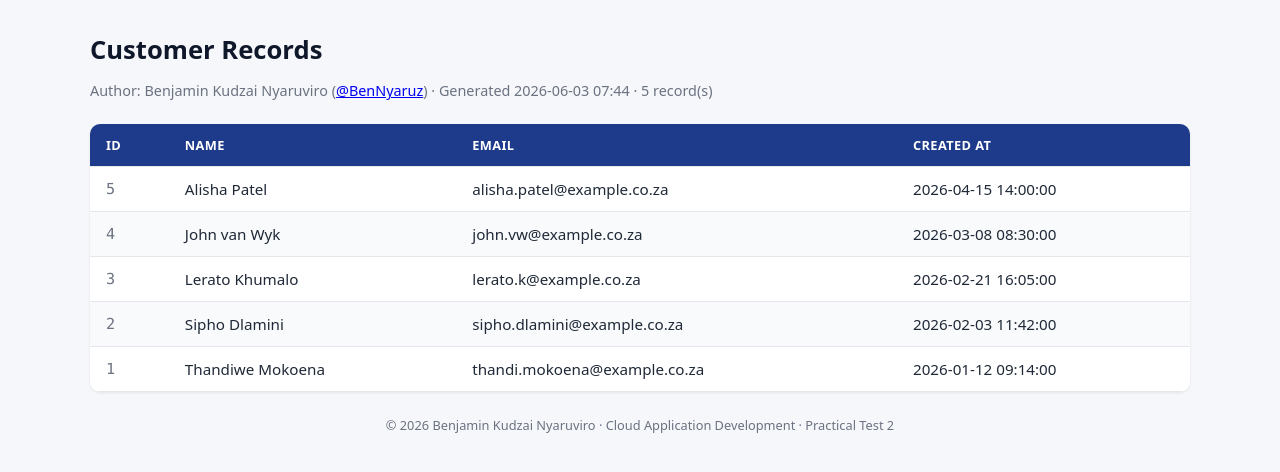
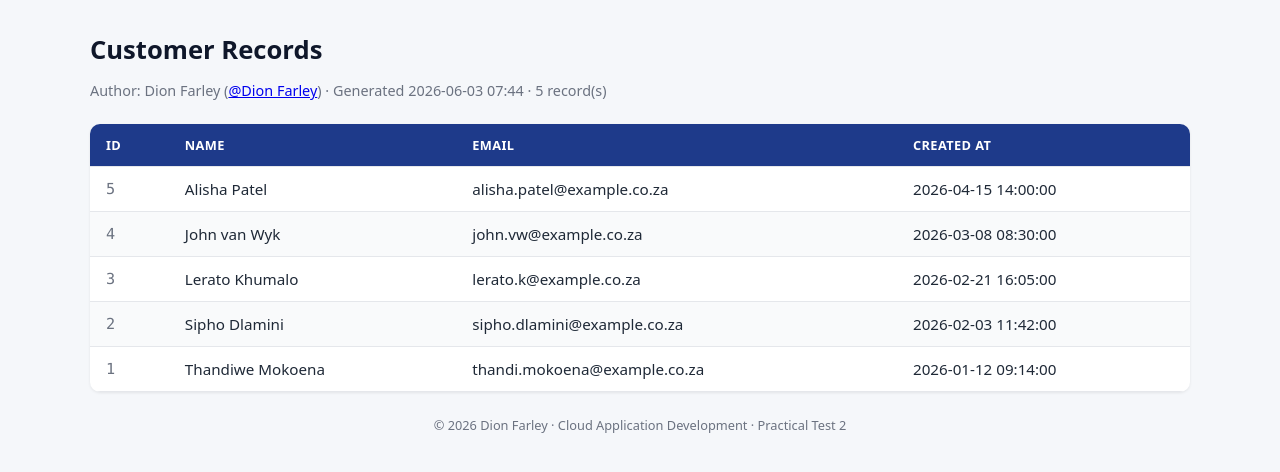
Before and after one commit to Dion10global/customer_kyc, a PHP site: page /customers.php in a window 1280 px wide. Shown: the top 472 px of the page. Run offline with PHP 8.4, Linux system fonts and the light colour scheme; data comes from the database, SQL or seed files in the repository; both versions use the stored data as it was after the commit.

Commit message:
merge fix

```diff
--- a/customers.php
+++ b/customers.php
@@ -4,12 +4,7 @@ declare(strict_types=1);
 /**
  * customers.php
  *
- * Author : Benjamin Kudzai Nyaruviro (BenNyaruz)
- * GitHub : https://github.com/BenNyaruz
- * Email  : bennyaruviro@gmail.com
- * Module : Cloud Application Development
- * Task   : Practical Test 2 - Question 1
- *
+
  * Lists all customer records from a MySQL "customers" table using PDO with
  * prepared statements and renders the result as a styled HTML table.
  *
@@ -137,7 +132,7 @@ function render_error_page(string $title, string $message): void {
 <html lang="en">
 <head>
     <meta charset="utf-8">
-    <meta name="author" content="Benjamin Kudzai Nyaruviro">
+    <meta name="author" content="Dion Farley">
     <title>Customer Records</title>
     <style>
         :root {
@@ -181,7 +176,7 @@ function render_error_page(string $title, string $message): void {
     <header>
         <h1>Customer Records</h1>
         <p class="meta">
-            Author: Benjamin Kudzai Nyaruviro (<a href="https://github.com/BenNyaruz">@BenNyaruz</a>) &middot;
+            Author: Dion Farley (<a href="https://github.com/Dion10global">@Dion Farley</a>) &middot;
             Generated <?= e(date('Y-m-d H:i')) ?> &middot;
             <?= (int) count($customers) ?> record(s)
         </p>
@@ -210,7 +205,7 @@ function render_error_page(string $title, string $message): void {
     </section>
 
     <footer>
-        &copy; <?= e(date('Y')) ?> Benjamin Kudzai Nyaruviro &middot; Cloud Application Development &middot; Practical Test 2
+        &copy; <?= e(date('Y')) ?> Dion Farley &middot; Cloud Application Development &middot; Practical Test 2
     </footer>
 </body>
 </html>
```
Also changed, not shown: composer.json (+5 -5 lines), init.sql (+4 -6 lines), pipeline-design.md (+1 -2 lines), .github/workflows/ci.yml, README.md, 1 other file.
